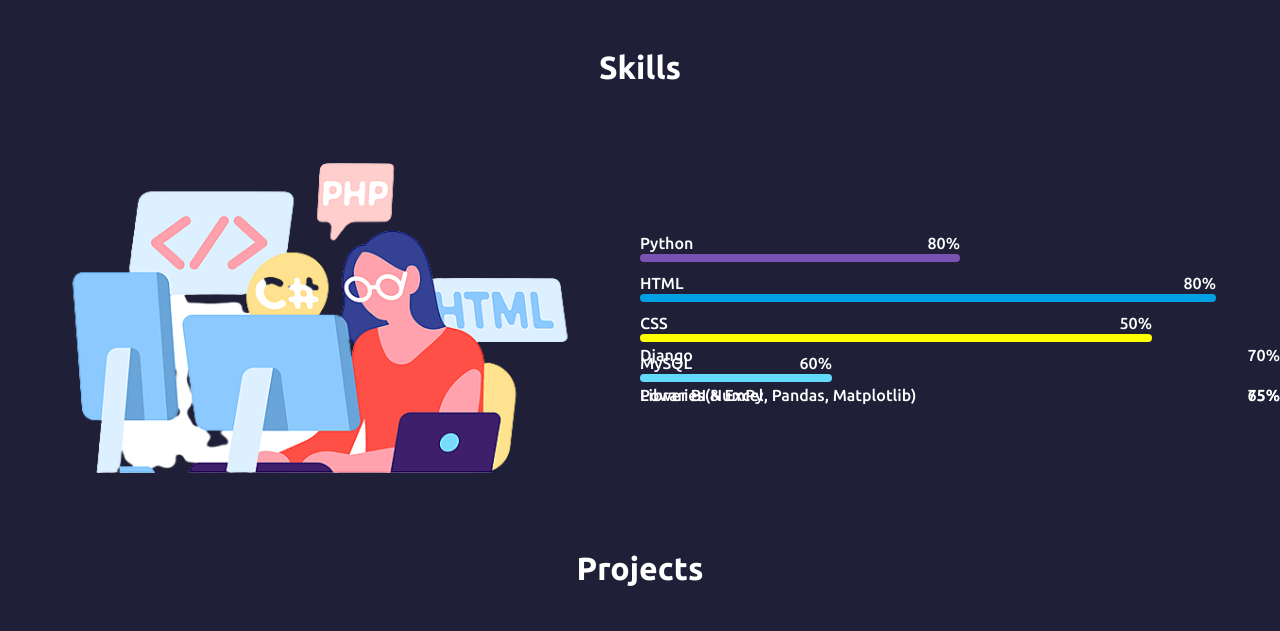
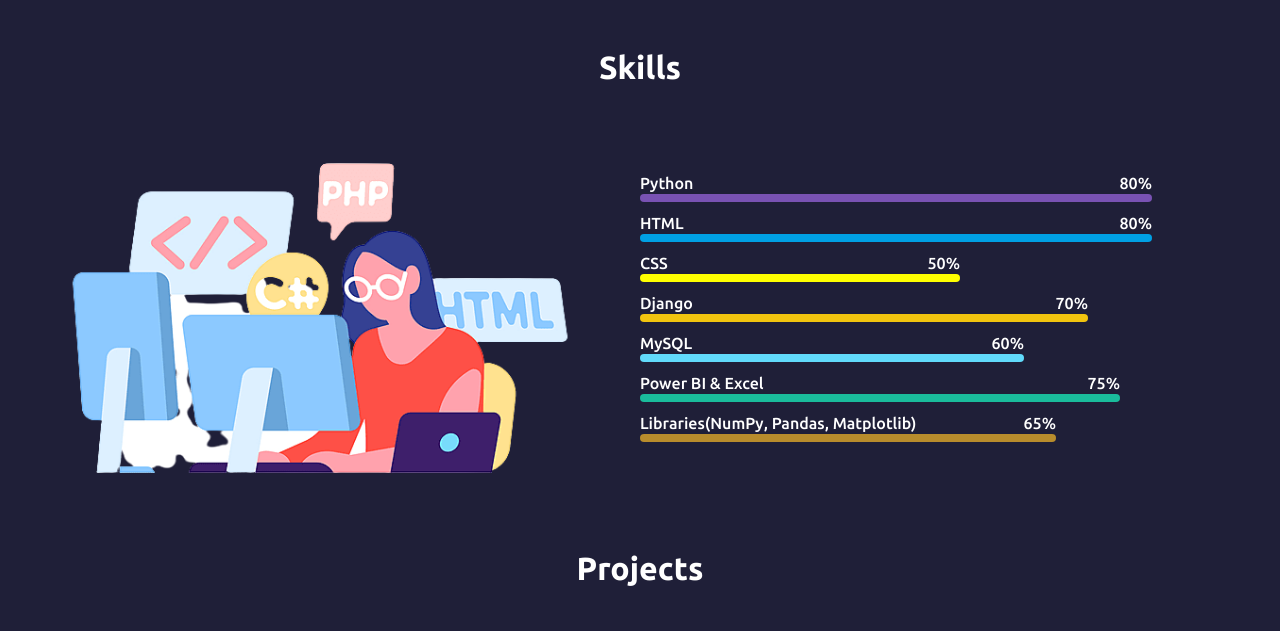
Before and after one commit to Pritesh2706/My-Website, a Django app: page / in a window 1280 px wide; the page is wider, and only the part inside the window is pictured. Shown: the part 1343-1974 px from the top of that part. Run offline with Django 3.2, Linux system fonts and the light colour scheme; some libraries are stand-ins or nearby versions.

Commit message:
Update style.css

```diff
--- a/Demo-portfolio-django-project-main/portfolio/static/css/style.css
+++ b/Demo-portfolio-django-project-main/portfolio/static/css/style.css
@@ -128,7 +128,6 @@ h4 {
     margin-bottom: 2rem;
 }
 
-
 /* Skills */
 #skills {
     margin-top: 3rem;
@@ -149,64 +148,66 @@ h4 {
 .skillss-container {
     width: 100%;
 }
-.java {
-    width: 90%;
-    height: .5rem;
-    background-color: #e54c21;
+
+.python {
+    width: 80%;
+    height: 0.5rem;
+    background-color: #7952b3; /* Purple */
     margin: 1rem 0;
     border-radius: 12px;
 }
 
 .html {
-    width: 90%;
-    height: .5rem;
-    background-color:  #00a0e4;
+    width: 80%;
+    height: 0.5rem;
+    background-color: #00a0e4; /* Blue */
     margin: 1rem 0;
     border-radius: 12px;
 }
 
 .css {
-    width: 80%;
-    height: .5rem;
-    background-color:yellow;
+    width: 50%; /* Updated to 50% */
+    height: 0.5rem;
+    background-color: yellow; /* Yellow */
     margin: 1rem 0;
     border-radius: 12px;
 }
 
-.js {
-    width: 65%;
-    height: .5rem;
-    background-color:red;
-    margin: 1rem 0;
-    border-radius: 12px;
-}
-
-.python {
-    width: 50%;
-    height: .5rem;
-    background-color: #7952b3;
+.django {
+    width: 70%; /* Updated to 70% */
+    height: 0.5rem;
+    background-color: #f1c40f; /* Yellow-Orange */
     margin: 1rem 0;
     border-radius: 12px;
 }
 
 .mysql {
-    width: 30%;
-    height: .5rem;
-    background-color: #61dafb;
+    width: 60%; /* Updated to 60% */
+    height: 0.5rem;
+    background-color: #61dafb; /* Light Blue */
     margin: 1rem 0;
     border-radius: 12px;
 }
 
-.learning {
-    width: 100%;
-    height: .5rem;
-    background-color: #61dbfb;
+.powerbi-excel {
+    width: 75%; /* Updated to 75% for Power BI & Excel */
+    height: 0.5rem;
+    background-color: #1abc9c; /* Cyan */
+    margin: 1rem 0;
+    border-radius: 12px;
+}
+
+.libraries {
+    width: 65%; /* Updated to 75% */
+    height: 0.5rem;
+    background-color: #b88c2c; /* Cyan */
     margin: 1rem 0;
     border-radius: 12px;
 }
 
 .bar {
     margin: 2rem 0;
+    position: relative;
 }
 
 .bar-content {
@@ -221,10 +222,6 @@ h4 {
 .right-skills {
     right: 0;
 }
-
-
-
-
 
 /* Projects Section */
 .projects-container {
```
